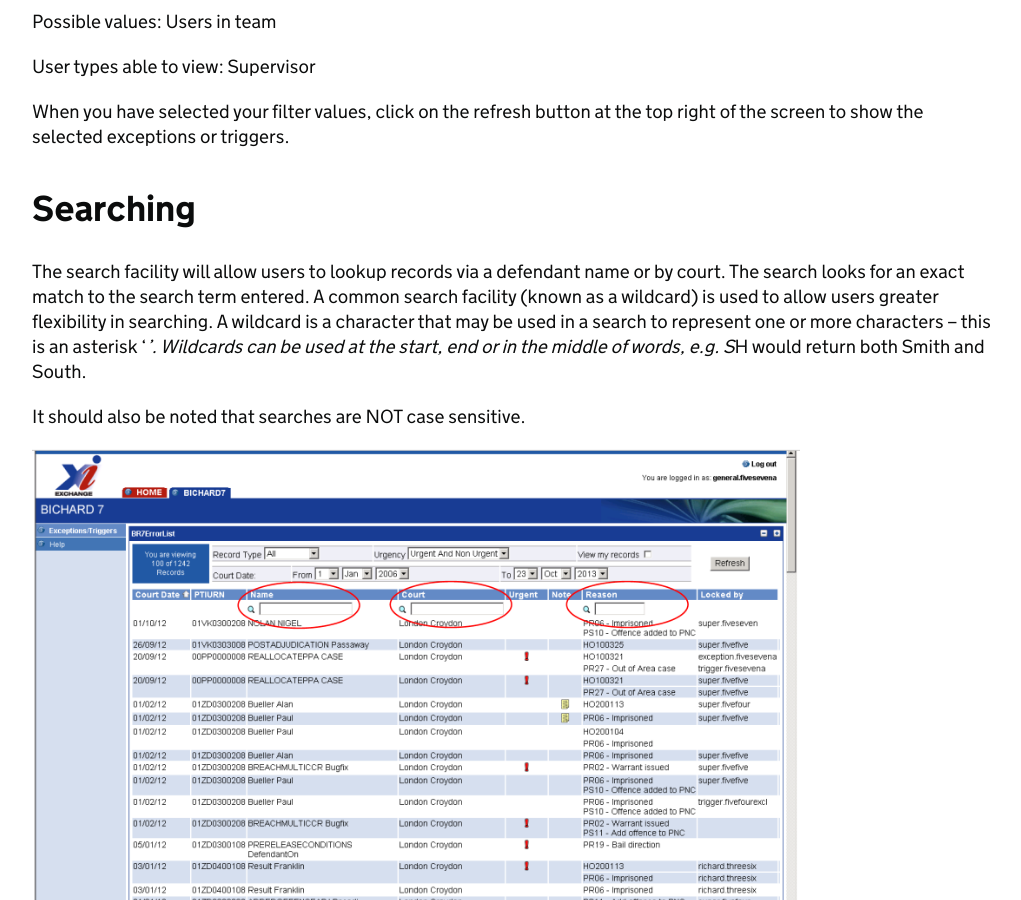
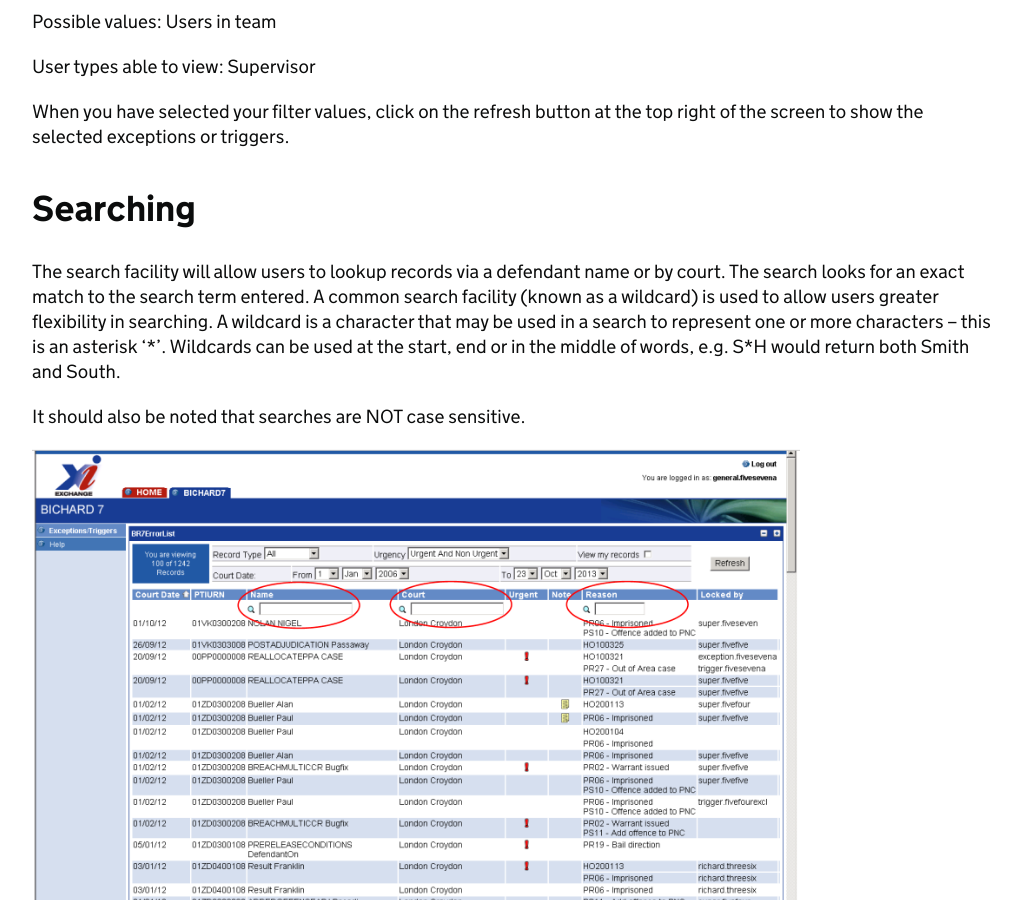
Before and after one commit to ministryofjustice/bichard7-next-help, a Jekyll site: the page built from site/bichard-functionality/index.md, in a window 1280 px wide and 900 px high, scrolled down 3182 px. Shown: the whole window, without its empty margins (128-1149 px from the left). Built offline with Jekyll 4.4.1, drawn with Linux system fonts in a browser that asks for light colours.

Commit message:
added escape

```diff
--- a/site/bichard-functionality/index.md
+++ b/site/bichard-functionality/index.md
@@ -95,7 +95,7 @@ When you have selected your filter values, click on the refresh button at the to
 
 ## Searching
 
-The search facility will allow users to lookup records via a defendant name or by court. The search looks for an exact match to the search term entered. A common search facility (known as a wildcard) is used to allow users greater flexibility in searching. A wildcard is a character that may be used in a search to represent one or more characters – this is an asterisk '*'. Wildcards can be used at the start, end or in the middle of words, e.g. S*H would return both Smith and South.
+The search facility will allow users to lookup records via a defendant name or by court. The search looks for an exact match to the search term entered. A common search facility (known as a wildcard) is used to allow users greater flexibility in searching. A wildcard is a character that may be used in a search to represent one or more characters – this is an asterisk '\*'. Wildcards can be used at the start, end or in the middle of words, e.g. S\*H would return both Smith and South.
 
 It should also be noted that searches are NOT case sensitive.
 
@@ -105,7 +105,7 @@ Below are some specific examples of how to search for a defendant and court.
 
 ### Defendant search example
 
-Defendants are listed in the portal in the format Surname/Firstname (without a slash). To search for a defendant with a surname of Smith, the following search would be required. Note that the asterisk, written as '*', is added after the defendant's surname, as we are unsure of the defendant's first name.
+Defendants are listed in the portal in the format Surname/Firstname (without a slash). To search for a defendant with a surname of Smith, the following search would be required. Note that the asterisk, written as '\*', is added after the defendant's surname, as we are unsure of the defendant's first name.
 
 `Smith*`
 
@@ -123,7 +123,7 @@ Smith Robert, Davies Robert, etc…
 
 ### Court search example
 
-The court search also works in a similar way. A wildcard ( '*' ) is required when searching for court locations. The format that courts are displayed in is area / sub area (without slash), therefore a search for all cases in Westminster would be:
+The court search also works in a similar way. A wildcard ( '\*' ) is required when searching for court locations. The format that courts are displayed in is area / sub area (without slash), therefore a search for all cases in Westminster would be:
 
 `*Westminster`
 
```
